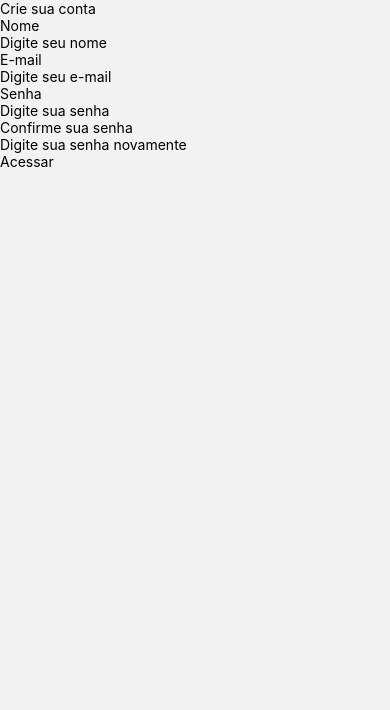
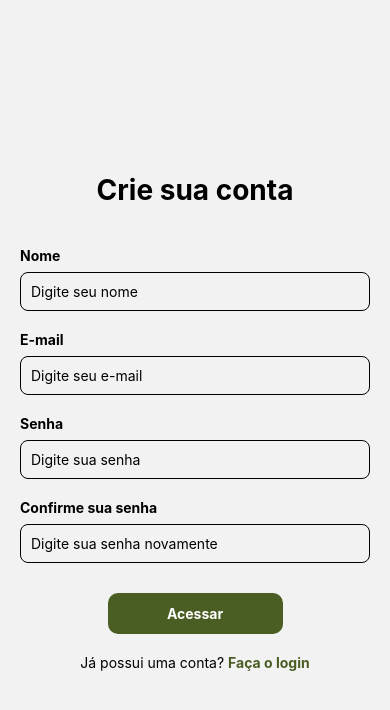
Before and after one commit to TalitaFavore/JardimSecretoAPP, a React Native app: screen /Cadastro in a window 390 px wide. Shown: the top 710 px of the page. Built offline with nearby package versions, Linux system fonts and the light colour scheme.

Commit message:
feat: adicionar tela de cadastro

```diff
--- a/src/screens/RegisterScreen.jsx
+++ b/src/screens/RegisterScreen.jsx
@@ -1,31 +1,103 @@
-import { Text, TextInput, TouchableOpacity, View } from "react-native";
+import { StyleSheet, Text, TextInput, TouchableOpacity, View, } from "react-native";
 
-export default function RegisterScreen({navigation}) {
+export default function RegisterScreen({ navigation }) {
     return (
-        <View>
-            <Text>Crie sua conta</Text>
+        <View style={styles.container}>
+            <Text style={styles.title}>Crie sua conta</Text>
 
-            <Text>Nome</Text>
+            <Text style={styles.label}>Nome</Text>
 
-            <TextInput placeholder="Digite seu nome" />
+            <TextInput style={styles.input} placeholder="Digite seu nome" />
 
-            <Text>E-mail</Text>
+            <Text style={styles.label}>E-mail</Text>
 
-            <TextInput placeholder="Digite seu e-mail" />
+            <TextInput style={styles.input} placeholder="Digite seu e-mail" />
 
-            <Text>Senha</Text>
+            <Text style={styles.label}>Senha</Text>
 
-            <TextInput placeholder="Digite sua senha" />
+            <TextInput
+                style={styles.input}
+                placeholder="Digite sua senha"
+                secureTextEntry
+            />
 
-            <Text>Confirme sua senha</Text>
+            <Text style={styles.label}>Confirme sua senha</Text>
 
-            <TextInput placeholder="Digite sua senha novamente" />
+            <TextInput
+                style={styles.input}
+                placeholder="Digite sua senha novamente"
+                secureTextEntry
+            />
 
             <TouchableOpacity
+                style={styles.button}
                 onPress={() => navigation.navigate("Tabs")}
             >
-                <Text>Acessar</Text>
+                <Text style={styles.buttonText}>Acessar</Text>
             </TouchableOpacity>
+
+            <Text style={styles.loginText}>
+                Já possui uma conta?{" "}
+                <Text style={styles.loginLink}
+                onPress={() => navigation.navigate("Login")}>
+                    Faça o login
+                </Text>
+            </Text>
+
         </View>
     );
 }
+
+const styles = StyleSheet.create({
+    container: {
+        flex: 1,
+        justifyContent: "center",
+        alignItems: "center",
+        padding: 20
+    },
+
+    title: {
+        fontSize: 28,
+        fontWeight: "bold",
+        marginBottom: 20
+    },
+
+    label: {
+        alignSelf: "flex-start",
+        fontWeight: "bold",
+        marginTop: 20
+    },
+
+    input: {
+        width: "100%",
+        borderWidth: 1,
+        padding: 10,
+        borderRadius: 8,
+        marginTop: 8,
+        outlineStyle: "none"
+    },
+
+    button: {
+        marginTop: 30,
+        backgroundColor: "#4A5D23",
+        paddingVertical: 12,
+        paddingHorizontal: 40,
+        borderRadius: 10,
+        width: "50%",
+    },
+
+    buttonText: {
+        color: "#fff",
+        fontWeight: "bold",
+        textAlign: "center"
+    },
+    loginText: {
+        marginTop: 20,
+        textAlign: "center"
+    },
+
+    loginLink: {
+        color: "#4A5D23",
+        fontWeight: "bold"
+    }
+});
--- a/src/screens/SplashScreen.jsx
+++ b/src/screens/SplashScreen.jsx
@@ -44,7 +44,7 @@ const styles = StyleSheet.create({
 
     subtitle: {
         fontSize: 14,
-        color: "#6B8A61",
+        color: "#4A5D23",
         marginTop: 50,
         marginBottom: 50,
     },
```
